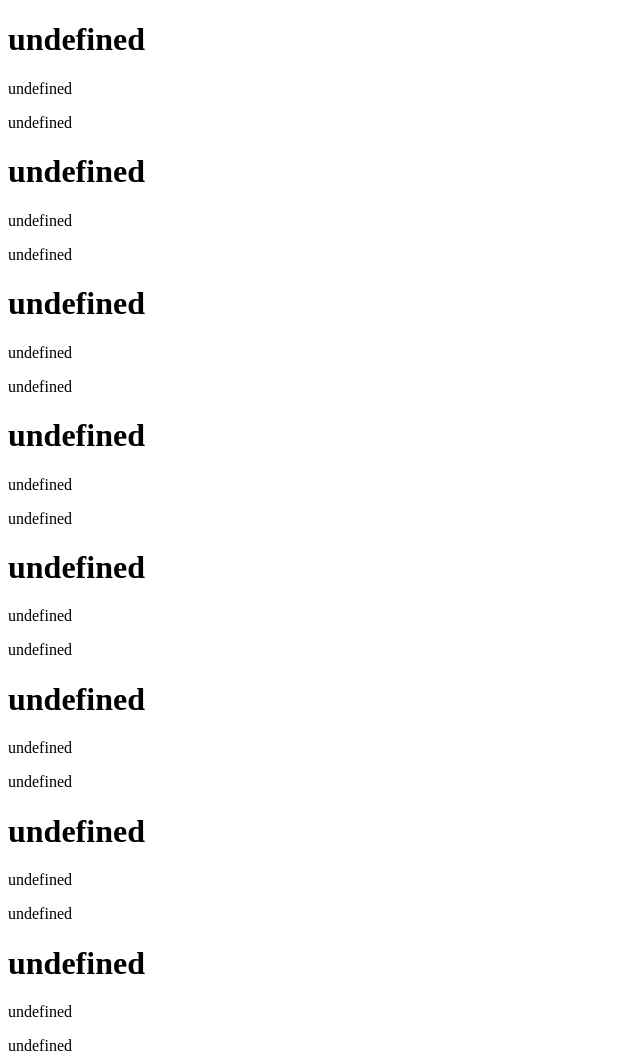
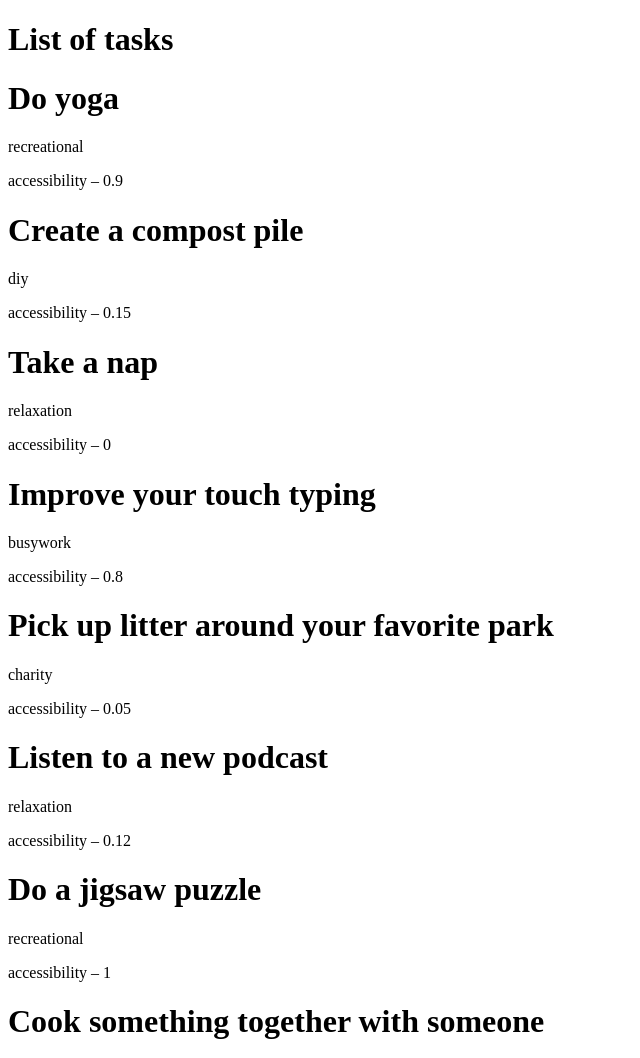
Before and after one commit to MagdK/get-post, a plain HTML site: page frontend/index.html in a window 1280 px wide. Shown: the top 1058 px of the page, without its empty margins (0-640 px from the left). Drawn offline with Linux system fonts and the light colour scheme.

Commit message:
Update script file so it catches data from json file

```diff
--- a/frontend/index.html
+++ b/frontend/index.html
@@ -5,10 +5,10 @@
 	<meta http-equiv="X-UA-Compatible" content="IE=edge">
 	<meta name="viewport" content="width=device-width, initial-scale=1.0">
 	<script src="pub/script.js"></script>
-	<title>This is BEER</title>
+	<title>Tasks to complete</title>
 </head>
 <body>
+	<h1>List of tasks</h1>
 	<div id="root"></div>
-	<h1>Hello</h1>
 </body>
 </html>
--- a/frontend/pub/data.json
+++ b/frontend/pub/data.json
@@ -1,15 +1,16 @@
 {
     "id": "activities",
-    "logo": "Bucket List",
+    "logo": "Tasks",
     "button": "details",
     "cards": [
         {
-            "activity": "Learn a new programming language",
-            "accessibility": 0.25,
-            "type": "education",
+            "activity": "Do yoga",
+            "type": "recreational",
             "participants": 1,
-            "price": 0.1,
-            "key": "5881028"
+            "price": 0,
+            "link": "",
+            "key": "4688012",
+            "accessibility": 0.9
         },
         {
             "activity": "Create a compost pile",
--- a/frontend/pub/script.js
+++ b/frontend/pub/script.js
@@ -10,32 +10,34 @@
     return cardsHTML.join("")
 }; */
 
-function pageContent(beers) {
+function pageContent(tasks) {
     let myStr = ""
 
-    for(let beer of beers) {
+    for(let task of tasks) {
         myStr = myStr.concat(
             `
-        <h1>${beer.title}</h1>
-        <p>${beer.sub}</p>
-        <p>${beer.text}</p>
+            <div>
+                <h1>${task.activity}</h1>
+                <p>${task.type}</p>
+                <p>accessibility – ${task.accessibility}</p>
+            </div>
     `
         )
     }
     return myStr
 }
 
-async function fetchBeer() {
-    const beerData = await fetch(`http://127.0.0.1:9000/pub/data.json`);
+async function fetchTask() {
+    const taskData = await fetch(`http://127.0.0.1:9000/pub/data.json`);
 
-    return beerData.json();
+    return taskData.json();
 }
 
 async function loadEvent() {
-    const beers = await fetchBeer();
+    const tasks = await fetchTask();
 
     const rootElement = document.getElementById("root")
-    rootElement.innerHTML = pageContent(beers.cards);
+    rootElement.innerHTML = pageContent(tasks.cards);
 }
 
 window.addEventListener("load", loadEvent)
```
